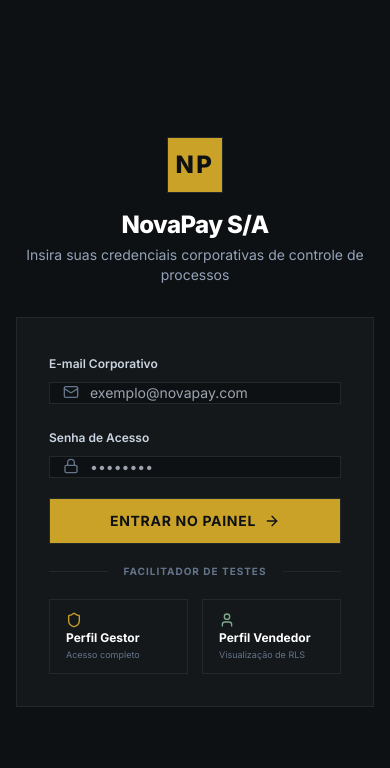
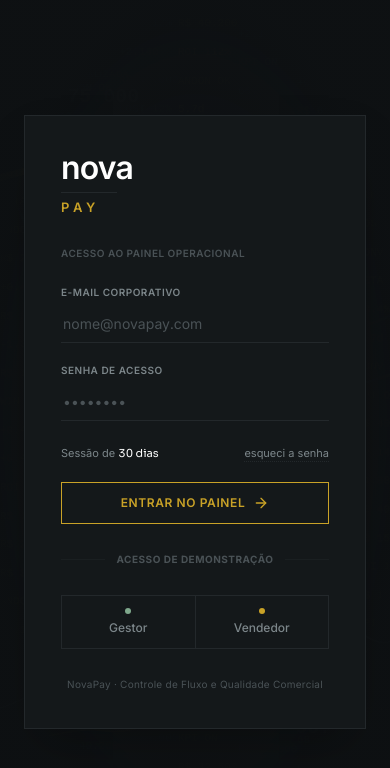
Before and after one commit to michelfioravante-alt/novapay-dashboard, a React (Vite) app: page / in a window 390 px wide. Shown: the top 768 px of the page. Built offline with nearby package versions, Linux system fonts and the light colour scheme.

Commit message:
style: upgrade Login screen visual layout with animations, background drift feed and logo styling

```diff
--- a/src/components/Login.tsx
+++ b/src/components/Login.tsx
@@ -1,6 +1,6 @@
-import React, { useState } from 'react';
+import React, { useState, useEffect } from 'react';
 import { supabase } from '../lib/supabaseClient';
-import { Lock, Mail, ArrowRight, Shield, User } from 'lucide-react';
+import { ArrowRight } from 'lucide-react';
 
 interface LoginProps {
   onLoginSuccess: () => void;
@@ -11,6 +11,50 @@ export default function Login({ onLoginSuccess }: LoginProps) {
   const [password, setPassword] = useState('');
   const [loading, setLoading] = useState(false);
   const [errorMessage, setErrorMessage] = useState<string | null>(null);
+
+  // Efeito para criar as colunas flutuantes de dados no fundo (Matrix/Drift financeiro)
+  useEffect(() => {
+    const feed = document.getElementById('bgFeed');
+    if (!feed) return;
+
+    // Limpa se houver algo para evitar duplicação no React StrictMode
+    feed.innerHTML = '';
+
+    const sampleLines = () => {
+      const vals = [
+        'R$ 65.000', 'R$ 32.500', '68.4%', '+2.140', 'R$ 12.000', '0.65',
+        'R$ 53.000', '8/10', '5.7d', 'R$ 25.000', '+0.4%', 'R$ 15.000',
+        '66.7%', 'R$ 100K', 'R$ 40.200', '-1.080', 'ROI 112%', 'CONV 32%',
+        'META 93%', 'LOST 12%', 'WIN 88%', 'KPI ON', 'ANDON OK'
+      ];
+      let out = [];
+      for (let i = 0; i < 24; i++) {
+        out.push(vals[Math.floor(Math.random() * vals.length)]);
+      }
+      return out;
+    };
+
+    const columnCount = 10;
+    for (let i = 0; i < columnCount; i++) {
+      const col = document.createElement('div');
+      col.className = `bg-col ${i % 3 === 0 ? 'brass' : ''}`;
+
+      // Duplicamos as linhas para criar um loop infinito contínuo e sem emendas
+      const lines = [...sampleLines(), ...sampleLines()];
+      col.innerHTML = lines.map(t => `<span>${t}</span>`).join('');
+
+      const duration = 30 + Math.random() * 25;
+      const delay = -Math.random() * duration;
+
+      col.style.animationName = 'driftUp';
+      col.style.animationTimingFunction = 'linear';
+      col.style.animationIterationCount = 'infinite';
+      col.style.animationDuration = `${duration}s`;
+      col.style.animationDelay = `${delay}s`;
+
+      feed.appendChild(col);
+    }
+  }, []);
 
   const handleLogin = async (e: React.FormEvent) => {
     e.preventDefault();
@@ -46,12 +90,10 @@ export default function Login({ onLoginSuccess }: LoginProps) {
           }
 
           if (signUpData?.user) {
-            // Criar o registro na tabela de vendedores de forma correspondente
             const isGestor = email.toLowerCase().includes('gestor');
             const nome = isGestor ? 'Ana Gestora (Processos)' : 'Carlos Vendedor';
             const perfil = isGestor ? 'gestor' : 'vendedor';
 
-            // Como o trigger pode ou não inserir, garantimos inserindo aqui se necessário
             const { error: dbError } = await supabase
               .from('vendedores')
               .upsert(
@@ -69,7 +111,6 @@ export default function Login({ onLoginSuccess }: LoginProps) {
               console.error('Erro ao sincronizar perfil no banco:', dbError);
             }
 
-            // Tentar logar novamente após cadastro bem sucedido
             const { error: retryError } = await supabase.auth.signInWithPassword({
               email,
               password,
@@ -96,8 +137,9 @@ export default function Login({ onLoginSuccess }: LoginProps) {
 
   // Função para os botões de 1 clique de acesso rápido (facilitador para o avaliador)
   const quickAccess = async (role: 'gestor' | 'vendedor') => {
+    // E-mail e senha correspondentes às credenciais do teste documentado
     const testEmail = role === 'gestor' ? 'gestor@novapay.com' : 'vendedor@novapay.com';
-    const testPassword = 'Senha123!';
+    const testPassword = 'novapay2026'; // Senha cadastrada conforme credenciais no README
 
     setEmail(testEmail);
     setPassword(testPassword);
@@ -111,7 +153,6 @@ export default function Login({ onLoginSuccess }: LoginProps) {
       });
 
       if (signInError) {
-        // Fallback de Auto-Healing caso os usuários não existam no Supabase Auth
         console.log(`Auto-Healing: Criando usuário de teste para ${testEmail}...`);
 
         const { data: signUpData, error: signUpError } = await supabase.auth.signUp({
@@ -122,7 +163,6 @@ export default function Login({ onLoginSuccess }: LoginProps) {
         if (signUpError) throw signUpError;
 
         if (signUpData?.user) {
-          // Cadastrar o vendedor no banco
           const { error: dbError } = await supabase
             .from('vendedores')
             .upsert([
@@ -157,50 +197,216 @@ export default function Login({ onLoginSuccess }: LoginProps) {
   };
 
   return (
-    <div className="min-h-screen bg-[#0E1113] flex flex-col justify-center items-center px-4 relative overflow-hidden">
-      <div className="w-full max-w-[440px] z-10">
-        {/* Logo and Intro */}
-        <div className="text-center mb-8">
-          <div className="inline-flex h-14 w-14 bg-[#C9A227] items-center justify-center mb-4 border border-[#23282B]">
-            <span className="font-extrabold text-[#0E1113] text-2xl tracking-widest">NP</span>
+    <div className="relative min-h-screen w-full bg-[#0E1113] text-[#D8DEE1] flex items-center justify-center p-6 overflow-hidden">
+
+      {/* Estilos CSS embutidos para lidar com as animações e efeitos 3D do plano de fundo */}
+      <style>{`
+        .bg-feed {
+          position: absolute;
+          inset: 0;
+          z-index: 1;
+          display: flex;
+          justify-content: space-evenly;
+          mask-image: radial-gradient(ellipse 60% 55% at 50% 50%, transparent 20%, black 90%);
+          -webkit-mask-image: radial-gradient(ellipse 60% 55% at 50% 50%, transparent 20%, black 90%);
+          pointer-events: none;
+        }
+        .bg-col {
+          font-family: 'Space Mono', monospace;
+          font-size: 11px;
+          line-height: 2.6;
+          color: #7C868A;
+          opacity: 0.08;
+          white-space: nowrap;
+          will-change: transform;
+          display: flex;
+          flex-direction: column;
+        }
+        .bg-col.brass {
+          color: #C9A227;
+          opacity: 0.13;
+        }
+        .bg-col span {
+          display: block;
+        }
+        @keyframes driftUp {
+          from { transform: translateY(0); }
+          to { transform: translateY(-50%); }
+        }
+
+        /* Anel Calibrador (Gauge Ring) */
+        .gauge-ring {
+          position: absolute;
+          top: -240px;
+          right: -240px;
+          width: 680px;
+          height: 680px;
+          opacity: 0.35;
+          z-index: 1;
+          pointer-events: none;
+        }
+
+        /* Ghosted metrics */
+        .ghost-metric {
+          position: absolute;
+          font-family: 'Space Mono', monospace;
+          opacity: 0.12;
+          color: #7C868A;
+          pointer-events: none;
+          z-index: 1;
+        }
+        .ghost-metric .g-label {
+          font-family: 'Inter', sans-serif;
+          font-size: 8.5px;
+          letter-spacing: 0.1em;
+          text-transform: uppercase;
+          color: #4A5256;
+          display: block;
+          margin-bottom: 2px;
+        }
+        .ghost-metric .g-value {
+          font-size: 20px;
+          font-weight: 700;
+        }
+
+        /* Chart Band SVG no rodapé */
+        .chart-band {
+          position: absolute;
+          bottom: 0;
+          left: 0;
+          width: 100%;
+          height: 38%;
+          opacity: 0.4;
+          z-index: 1;
+          pointer-events: none;
+        }
+        .chart-line {
+          fill: none;
+          stroke: #7C868A;
+          stroke-width: 1.2;
+          stroke-dasharray: 1400;
+          stroke-dashoffset: 1400;
+          animation: draw 6s ease-out forwards, wobble 12s ease-in-out infinite 6s;
+        }
+        .chart-line.accent {
+          stroke: #C9A227;
+          stroke-width: 0.9;
+          opacity: 0.6;
+          animation-delay: 0.5s;
+        }
+        .chart-fill {
+          opacity: 0;
+          animation: fadeIn 3s ease-out 5s forwards;
+        }
+
+        @keyframes draw {
+          to { stroke-dashoffset: 0; }
+        }
+        @keyframes fadeIn {
+          to { opacity: 0.04; }
+        }
+        @keyframes wobble {
+          0%, 100% { transform: translateY(0); }
+          50% { transform: translateY(-4px); }
+        }
+
+        .vignette {
+          position: absolute;
+          inset: 0;
+          background: radial-gradient(ellipse 65% 60% at 50% 50%, rgba(14,17,19,0.7) 15%, rgba(14,17,19,0.98) 85%);
+          z-index: 2;
+          pointer-events: none;
+        }
+      `}</style>
+
+      {/* ================= BACKGROUND ANIMADO & DECORATIVO ================= */}
+      <div className="bg-feed" id="bgFeed" />
+
+      {/* Anel calibrador de SVG decorativo no canto superior direito */}
+      <svg className="gauge-ring" viewBox="0 0 200 200">
+        <circle cx="100" cy="100" r="86" fill="none" stroke="#23282B" strokeWidth="0.8"/>
+        <circle cx="100" cy="100" r="70" fill="none" stroke="#1A1F21" strokeWidth="0.8"/>
+        <g stroke="#23282B" strokeWidth="0.8">
+          <line x1="100" y1="14" x2="100" y2="22" transform="rotate(0 100 100)"/>
+          <line x1="100" y1="14" x2="100" y2="22" transform="rotate(30 100 100)"/>
+          <line x1="100" y1="14" x2="100" y2="22" transform="rotate(60 100 100)"/>
+          <line x1="100" y1="14" x2="100" y2="22" transform="rotate(90 100 100)"/>
+          <line x1="100" y1="14" x2="100" y2="22" transform="rotate(120 100 100)"/>
+          <line x1="100" y1="14" x2="100" y2="22" transform="rotate(150 100 100)"/>
+          <line x1="100" y1="14" x2="100" y2="22" transform="rotate(180 100 100)"/>
+        </g>
+        <line x1="100" y1="10" x2="100" y2="26" stroke="#C9A227" strokeWidth="2" transform="rotate(255 100 100)"/>
+      </svg>
+
+      {/* Métricas fantasmas ambientais no fundo */}
+      <div className="ghost-metric" style={{ top: '8%', left: '8%' }}>
+        <span className="g-label">Receita Realizada</span>
+        <span className="g-value">R$ 75.000</span>
       </div>
-          <h2 className="text-2xl font-extrabold text-white tracking-tight">NovaPay S/A</h2>
-          <p className="text-slate-400 text-sm mt-1">Insira suas credenciais corporativas de controle de processos</p>
+      <div className="ghost-metric" style={{ top: '16%', right: '10%', textAlign: 'right' }}>
+        <span className="g-label">Saldo Operacional</span>
+        <span className="g-value">R$ 53.000</span>
+      </div>
+      <div className="ghost-metric" style={{ bottom: '26%', left: '9%', color: '#C9A227', opacity: 0.16 }}>
+        <span className="g-label">Meta Global</span>
+        <span className="g-value">93.8%</span>
+      </div>
+      <div className="ghost-metric" style={{ bottom: '12%', right: '9%', textAlign: 'right' }}>
+        <span className="g-label">Conversão Geral</span>
+        <span className="g-value">66.7%</span>
       </div>
 
-        {/* Login Card */}
-        <div className="glass-panel p-8 shadow-none border border-[#23282B] bg-[#14181A]">
+      {/* SVG de ondas financeiras desenhadas dinamicamente */}
+      <svg className="chart-band" viewBox="0 0 1200 260" preserveAspectRatio="none">
+        <path className="chart-fill" d="M0,190 L0,150 C120,140 180,120 260,128 C360,138 420,100 520,92 C620,84 680,130 780,120 C880,110 940,70 1040,80 C1110,87 1150,100 1200,96 L1200,190 Z" fill="#23282B" />
+        <path className="chart-line" d="M0,150 C120,140 180,120 260,128 C360,138 420,100 520,92 C620,84 680,130 780,120 C880,110 940,70 1040,80 C1110,87 1150,100 1200,96" />
+        <path className="chart-line accent" d="M0,178 C140,182 220,168 320,172 C420,176 480,160 580,164 C680,168 760,150 860,156 C950,161 1040,150 1200,155" />
+      </svg>
+
+      {/* Vinheta gradiente escurecendo as bordas para destaque do formulário */}
+      <div className="vignette" />
+
+      {/* ================= CARD DE LOGIN CENTRALIZADO ================= */}
+      <div className="relative z-10 w-full max-w-[380px] bg-[#14181A] border border-[#23282B] p-9 sm:p-10 shadow-2xl flex flex-col">
+
+        {/* LOGO OFICIAL NOVAPAY */}
+        <div className="flex flex-col items-start mb-8">
+          <span className="text-[32px] font-semibold text-white tracking-tight leading-none">nova</span>
+          <div className="w-14 h-px bg-[#23282B] my-2" />
+          <span className="text-[13px] font-semibold text-[#C9A227] tracking-[0.35em] leading-none uppercase">PAY</span>
+        </div>
+
+        <div className="text-[10px] font-semibold tracking-wider text-[#4A5256] uppercase mb-6">
+          Acesso ao painel operacional
+        </div>
+
+        {/* FORMULÁRIO DE LOGIN */}
         <form onSubmit={handleLogin} className="space-y-5">
           {errorMessage && (
-              <div className="p-3.5 bg-[#B5504B]/10 border border-[#B5504B]/20 text-[#B5504B] text-xs font-semibold leading-relaxed">
+            <div className="p-3 bg-[#B5504B]/10 border border-[#B5504B]/20 text-[#B5504B] text-xs font-semibold leading-relaxed">
               {errorMessage}
             </div>
           )}
 
           <div className="space-y-1.5">
-              <label htmlFor="email" className="text-xs font-semibold text-slate-300">E-mail Corporativo</label>
-              <div className="relative">
-                <span className="absolute inset-y-0 left-0 flex items-center pl-3.5 pointer-events-none text-slate-500">
-                  <Mail className="w-4 h-4" />
-                </span>
+            <label htmlFor="email" className="block text-[10px] font-semibold text-[#7C868A] uppercase tracking-wider">
+              E-mail Corporativo
+            </label>
             <input
               id="email"
               type="email"
               required
-                  placeholder="exemplo@novapay.com"
+              placeholder="nome@novapay.com"
               value={email}
               onChange={(e) => setEmail(e.target.value)}
-                  className="w-full glass-input pl-10 text-sm rounded-none"
+              className="w-full bg-transparent border-b border-[#23282B] text-[#D8DEE1] font-mono text-sm py-2 px-0.5 outline-none focus:border-b-[#C9A227] transition-colors placeholder:font-sans placeholder:text-[#4A5256]"
             />
-              </div>
           </div>
 
           <div className="space-y-1.5">
-              <label htmlFor="password" className="text-xs font-semibold text-slate-300">Senha de Acesso</label>
-              <div className="relative">
-                <span className="absolute inset-y-0 left-0 flex items-center pl-3.5 pointer-events-none text-slate-500">
-                  <Lock className="w-4 h-4" />
-                </span>
+            <label htmlFor="password" className="block text-[10px] font-semibold text-[#7C868A] uppercase tracking-wider">
+              Senha de Acesso
+            </label>
             <input
               id="password"
               type="password"
@@ -208,19 +414,25 @@ export default function Login({ onLoginSuccess }: LoginProps) {
               placeholder="••••••••"
               value={password}
               onChange={(e) => setPassword(e.target.value)}
-                  className="w-full glass-input pl-10 text-sm rounded-none"
+              className="w-full bg-transparent border-b border-[#23282B] text-[#D8DEE1] font-mono text-sm py-2 px-0.5 outline-none focus:border-b-[#C9A227] transition-colors placeholder:font-sans placeholder:text-[#4A5256]"
             />
           </div>
+
+          <div className="flex justify-between items-center text-[11px] text-[#7C868A] pt-1">
+            <span>Sessão de <span className="font-mono text-white">30 dias</span></span>
+            <a href="#" className="border-b border-dotted border-[#23282B] hover:text-white transition-colors">
+              esqueci a senha
+            </a>
           </div>
 
           <button
             id="btn-login-submit"
             type="submit"
             disabled={loading}
-              className="w-full btn-primary py-3 text-sm flex items-center justify-center gap-2 mt-2 disabled:opacity-50 disabled:cursor-not-allowed"
+            className="w-full mt-3 py-3 border border-[#C9A227] text-[#C9A227] font-semibold text-xs uppercase tracking-wider hover:bg-[#C9A227]/10 active:bg-[#C9A227]/20 transition-all flex items-center justify-center gap-2"
           >
             {loading ? (
-                <div className="h-4 w-4 border-2 border-white/20 border-t-white animate-spin"></div>
+              <div className="h-3 w-3 border-2 border-[#C9A227]/20 border-t-[#C9A227] animate-spin" />
             ) : (
               <>
                 Entrar no Painel <ArrowRight className="w-4 h-4" />
@@ -229,27 +441,25 @@ export default function Login({ onLoginSuccess }: LoginProps) {
           </button>
         </form>
 
-          {/* Divider */}
-          <div className="relative flex py-5 items-center">
-            <div className="flex-grow border-t border-[#23282B]"></div>
-            <span className="flex-shrink mx-4 text-[10px] text-slate-500 font-bold tracking-widest uppercase">Facilitador de Testes</span>
-            <div className="flex-grow border-t border-[#23282B]"></div>
+        {/* FACILITADOR / ACESSO DE DEMONSTRAÇÃO */}
+        <div className="flex items-center gap-3 my-7">
+          <div className="flex-1 h-px bg-[#1A1F21]" />
+          <span className="text-[10px] font-bold text-[#4A5256] uppercase tracking-wider whitespace-nowrap">
+            Acesso de demonstração
+          </span>
+          <div className="flex-1 h-px bg-[#1A1F21]" />
         </div>
 
-          {/* Quick Access Buttons */}
-          <div className="grid grid-cols-2 gap-3.5">
+        <div className="grid grid-cols-2 gap-px bg-[#23282B] border border-[#23282B]">
           <button
             id="btn-quick-gestor"
             type="button"
             onClick={() => quickAccess('gestor')}
             disabled={loading}
-              className="px-4 py-3 border border-[#23282B] bg-[#14181A] hover:bg-[#C9A227]/10 hover:border-[#C9A227]/40 text-left flex flex-col gap-1 text-slate-300 group rounded-none"
+            className="bg-[#14181A] text-[#7C868A] font-medium text-xs py-3 px-2 hover:bg-[#1A1F21] hover:text-white transition-colors flex flex-col items-center gap-1.5"
           >
-              <Shield className="w-4 h-4 text-[#C9A227]" />
-              <div>
-                <p className="text-xs font-bold text-white leading-none">Perfil Gestor</p>
-                <p className="text-[9px] text-slate-500 mt-1">Acesso completo</p>
-              </div>
+            <span className="w-1.5 h-1.5 rounded-full bg-[#7FA88C]" />
+            Gestor
           </button>
 
           <button
@@ -257,16 +467,17 @@ export default function Login({ onLoginSuccess }: LoginProps) {
             type="button"
             onClick={() => quickAccess('vendedor')}
             disabled={loading}
-              className="px-4 py-3 border border-[#23282B] bg-[#14181A] hover:bg-[#7FA88C]/10 hover:border-[#7FA88C]/40 text-left flex flex-col gap-1 text-slate-300 group rounded-none"
+            className="bg-[#14181A] text-[#7C868A] font-medium text-xs py-3 px-2 hover:bg-[#1A1F21] hover:text-white transition-colors flex flex-col items-center gap-1.5"
           >
-              <User className="w-4 h-4 text-[#7FA88C]" />
-              <div>
-                <p className="text-xs font-bold text-white leading-none">Perfil Vendedor</p>
-                <p className="text-[9px] text-slate-500 mt-1">Visualização de RLS</p>
-              </div>
+            <span className="w-1.5 h-1.5 rounded-full bg-[#C9A227]" />
+            Vendedor
           </button>
         </div>
-        </div>
+
+        <footer className="text-center mt-7 text-[10px] text-[#4A5256] tracking-wide">
+          NovaPay · Controle de Fluxo e Qualidade Comercial
+        </footer>
+
       </div>
     </div>
   );
```
Lines whose indentation alone changed are shown as unchanged.
